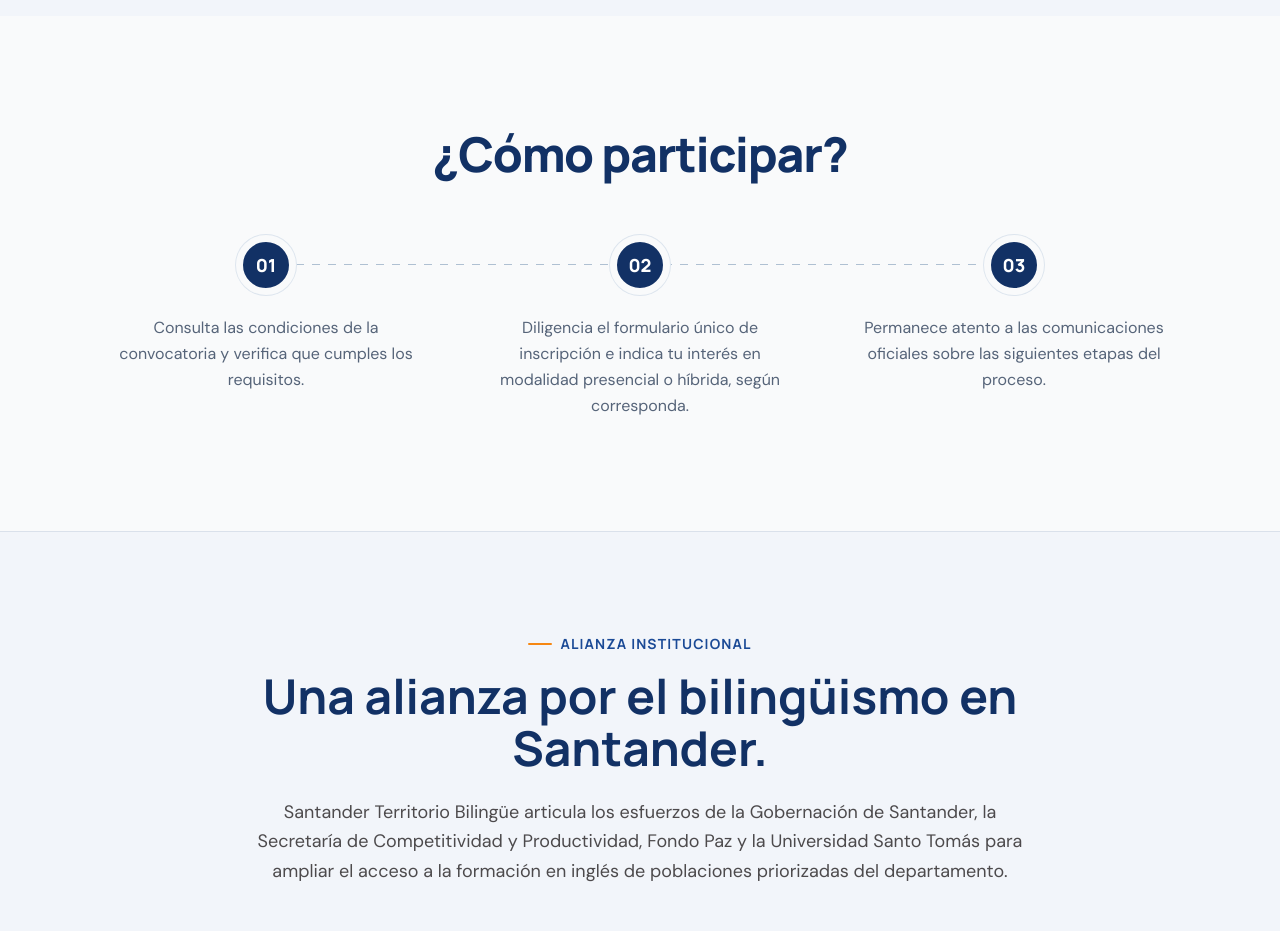
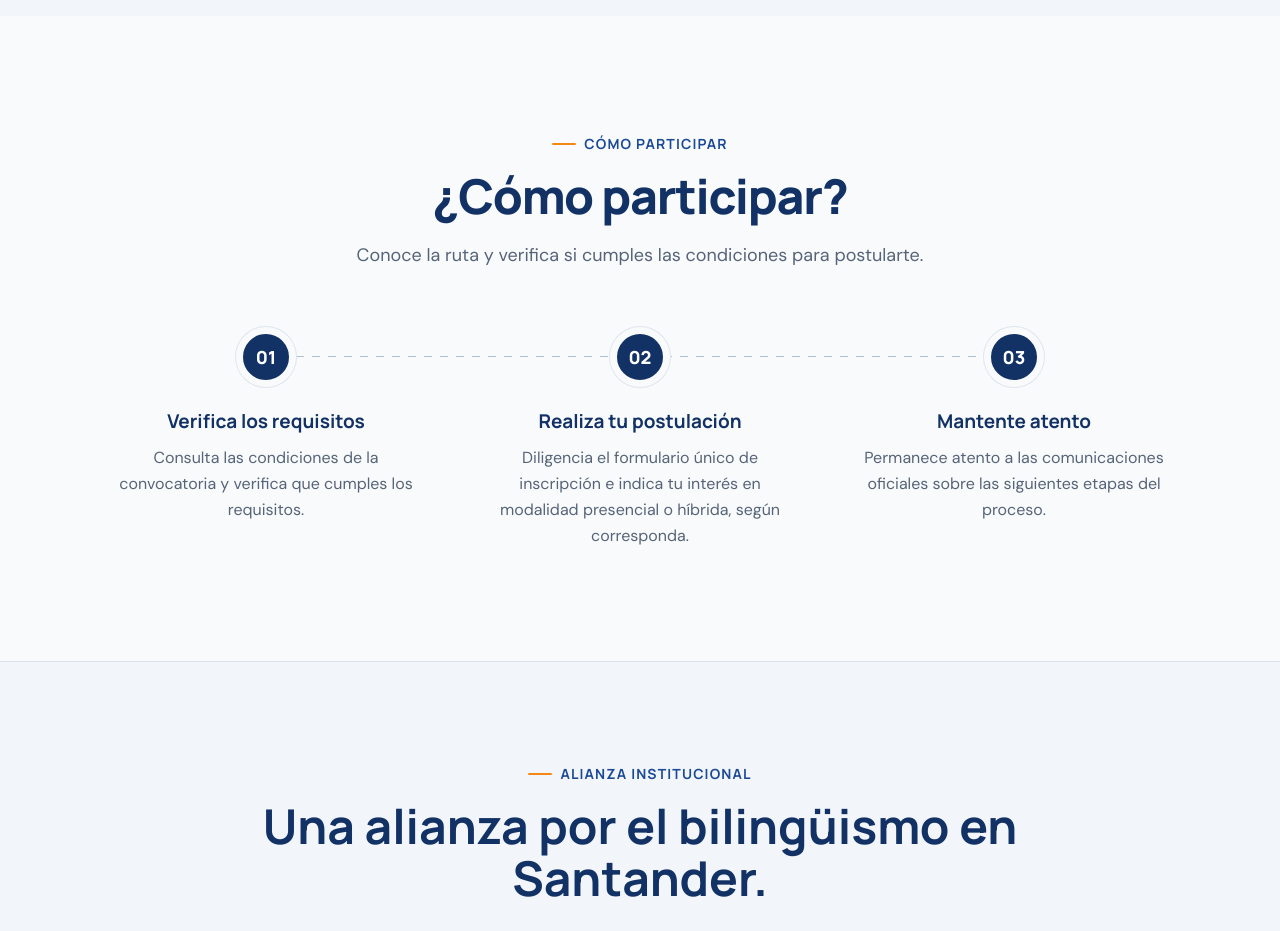
Before and after one commit to Shiroses/proyectolanding-santoto, a Next.js app: page / in a window 1280 px wide. Shown: the part 2700-3631 px from the top of the page. Built offline with nearby package versions, Linux system fonts and the light colour scheme.

Commit message:
Cómo participar: textos del index

```diff
--- a/src/components/Participar.tsx
+++ b/src/components/Participar.tsx
@@ -1,9 +1,9 @@
-import { Container } from "./ui";
+import { Container, Eyebrow } from "./ui";
 
 const pasos = [
-  "Consulta las condiciones de la convocatoria y verifica que cumples los requisitos.",
-  "Diligencia el formulario único de inscripción e indica tu interés en modalidad presencial o híbrida, según corresponda.",
-  "Permanece atento a las comunicaciones oficiales sobre las siguientes etapas del proceso.",
+  { titulo: "Verifica los requisitos", texto: "Consulta las condiciones de la convocatoria y verifica que cumples los requisitos." },
+  { titulo: "Realiza tu postulación", texto: "Diligencia el formulario único de inscripción e indica tu interés en modalidad presencial o híbrida, según corresponda." },
+  { titulo: "Mantente atento", texto: "Permanece atento a las comunicaciones oficiales sobre las siguientes etapas del proceso." },
 ];
 
 /** Bloque 5: Cómo participar. Tres pasos con línea de recorrido, sin repetir el botón de inscripción. */
@@ -12,9 +12,13 @@ export default function Participar() {
     <section id="participar" aria-labelledby="participar-title" className="bg-[#f9fafb] py-20 sm:py-28">
       <Container>
         <div className="mx-auto max-w-3xl text-center">
+          <Eyebrow>Cómo participar</Eyebrow>
           <h2 id="participar-title" className="font-display text-4xl leading-[1.08] font-extrabold tracking-tight text-navy sm:text-5xl">
             ¿Cómo participar?
           </h2>
+          <p className="mx-auto mt-5 max-w-xl text-lg leading-relaxed text-[#566479]">
+            Conoce la ruta y verifica si cumples las condiciones para postularte.
+          </p>
         </div>
 
         <ol className="relative mt-14 grid gap-12 md:grid-cols-3 md:gap-[34px]">
@@ -22,12 +26,13 @@ export default function Participar() {
             aria-hidden="true"
             className="absolute top-[29px] right-[14%] left-[14%] hidden h-px bg-[repeating-linear-gradient(to_right,#afc0d2_0_8px,transparent_8px_16px)] md:block"
           />
-          {pasos.map((texto, i) => (
+          {pasos.map(({ titulo, texto }, i) => (
             <li key={i} className="relative z-10 text-center">
               <span className="font-display mx-auto mb-5 grid size-[60px] place-items-center rounded-full border-[7px] border-[#f9fafb] bg-navy text-lg font-extrabold text-white shadow-[0_0_0_1px_#dde5ee]">
                 <span className="sr-only">Paso </span>
                 {String(i + 1).padStart(2, "0")}
               </span>
+              <h3 className="font-display mb-2.5 text-[19px] font-bold text-navy">{titulo}</h3>
               <p className="mx-auto max-w-[300px] text-base leading-relaxed text-[#566479]">{texto}</p>
             </li>
           ))}
```
